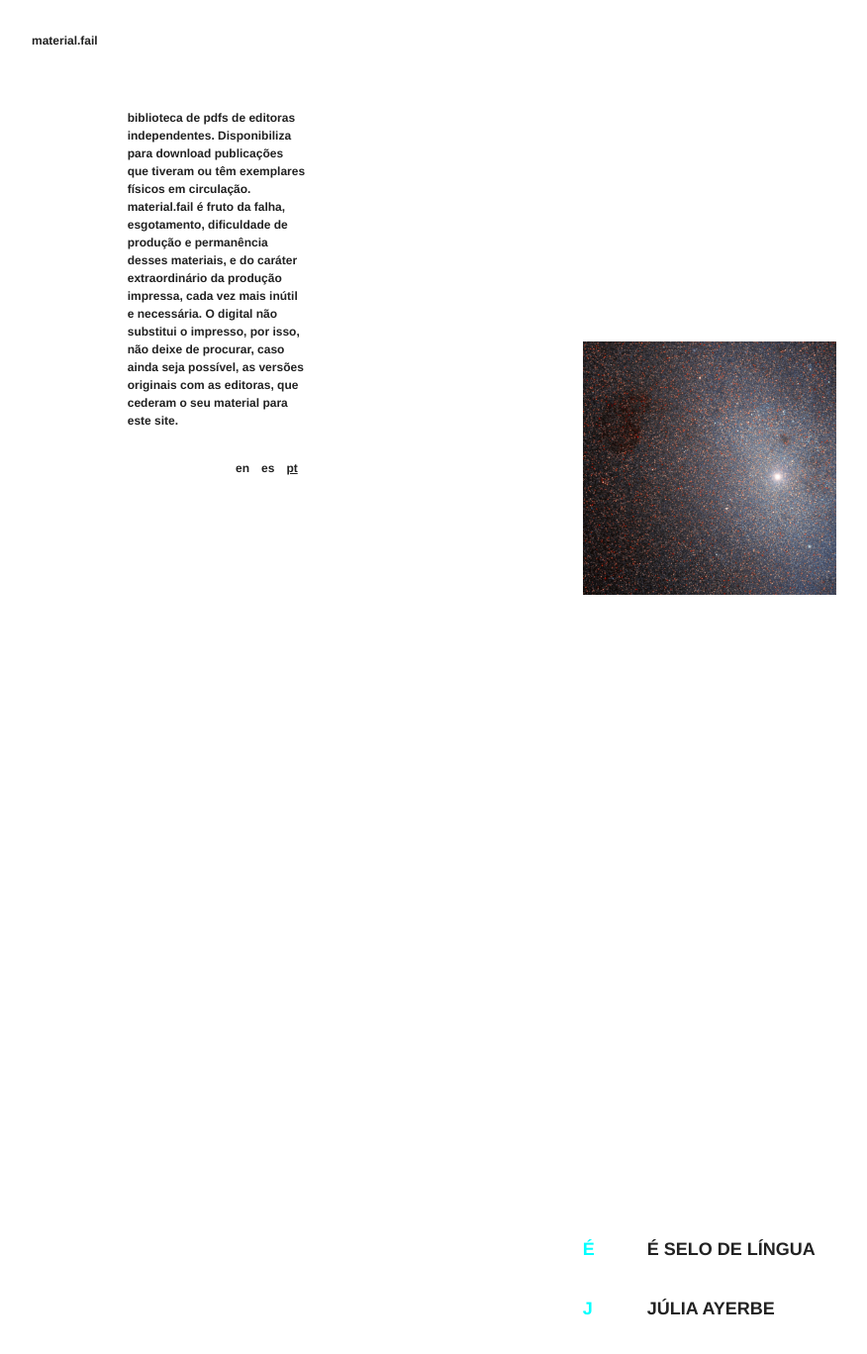
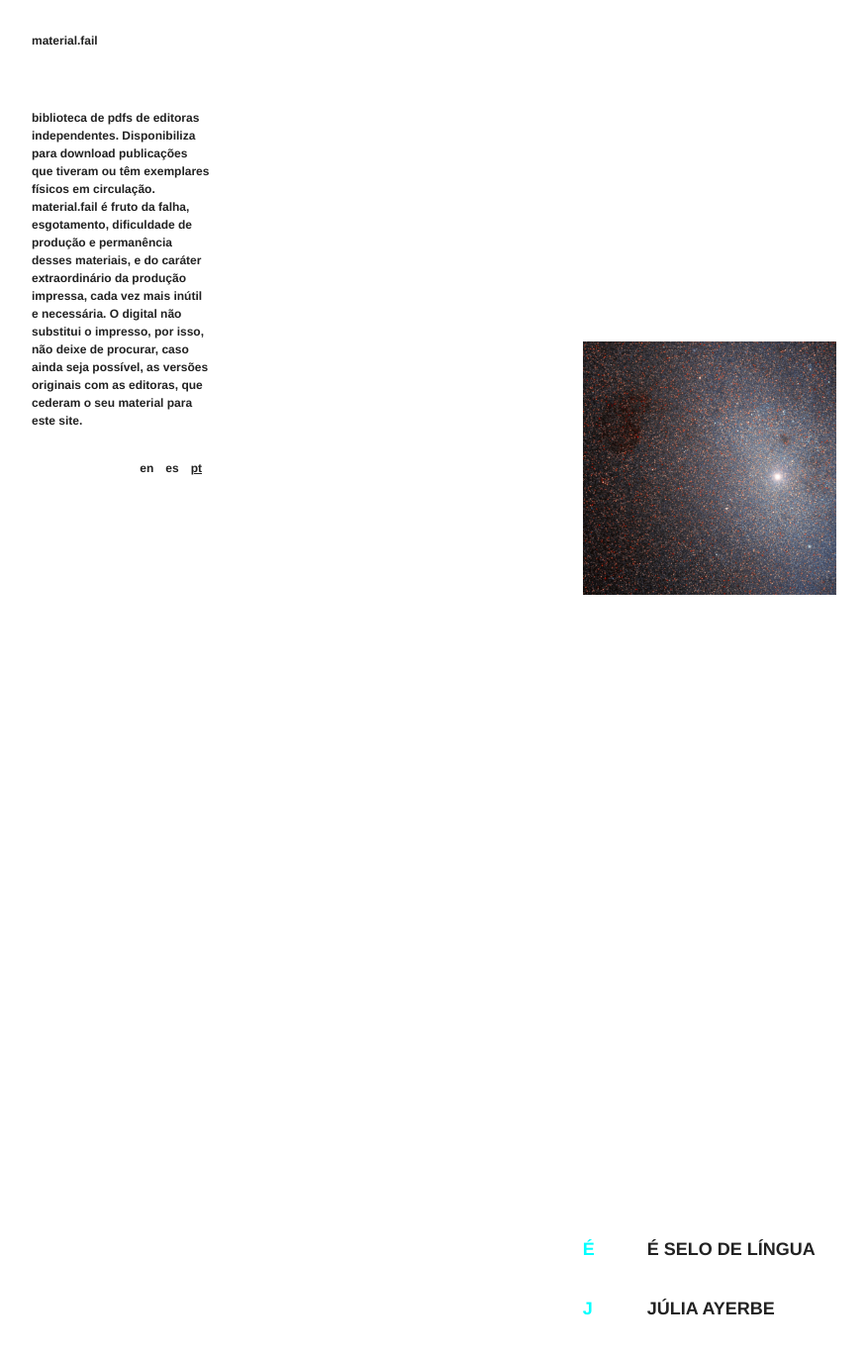
Before and after one commit to material-fail/material.fail, a Jekyll site: the page built from _pages/index.md, in a window 1280 px wide. Shown: the top 1368 px of the page at 99% size, without its empty margins (8-884 px from the left). Built offline with Jekyll 4.4.1, drawn with Linux system fonts in a browser that asks for light colours; nearby versions of some CDN libraries.

Commit message:
make home info one column again

```diff
--- a/_layouts/home.html
+++ b/_layouts/home.html
@@ -8,9 +8,9 @@
     <div class="backround-image">
       <div class="content-container">
 
-        <div class="info-container">
-          {% assign isHome = page.title | slugify | replace:'-','' %}
-          <div class="info-container-left">
+        {% assign isHome = page.title | slugify | replace:'-','' %}
+        <div class="info-container {{ isHome }}">
+          <div class="info-container-left {{ isHome }}">
             <a class="home-link {{ isHome }}" href="{{ site.baseurl }}/">material.fail</a>
           </div>
           <div class="info-container-right">
--- a/css/main.scss
+++ b/css/main.scss
@@ -245,6 +245,9 @@ a {
 
     @include media-query(DESKTOP) {
       width: auto;
+      &.materialfail {
+        flex-direction: row-reverse;
+      }
     }
 
     .info-title-wrapper {
@@ -277,8 +280,11 @@ a {
       display: block;
       opacity: 1;
       @include media-query(DESKTOP) {
+        pointer-events: none;
         opacity: 0;
-        pointer-events: none;
+        &.materialfail {
+          opacity: 1;
+        }
       }
     }
     .home-link.materialfail {
@@ -290,6 +296,9 @@ a {
       margin-right: 30px;
       @include media-query(DESKTOP) {
         display: block;
+        &.materialfail {
+          opacity: 0;
+        }
       }
     }
 
```
